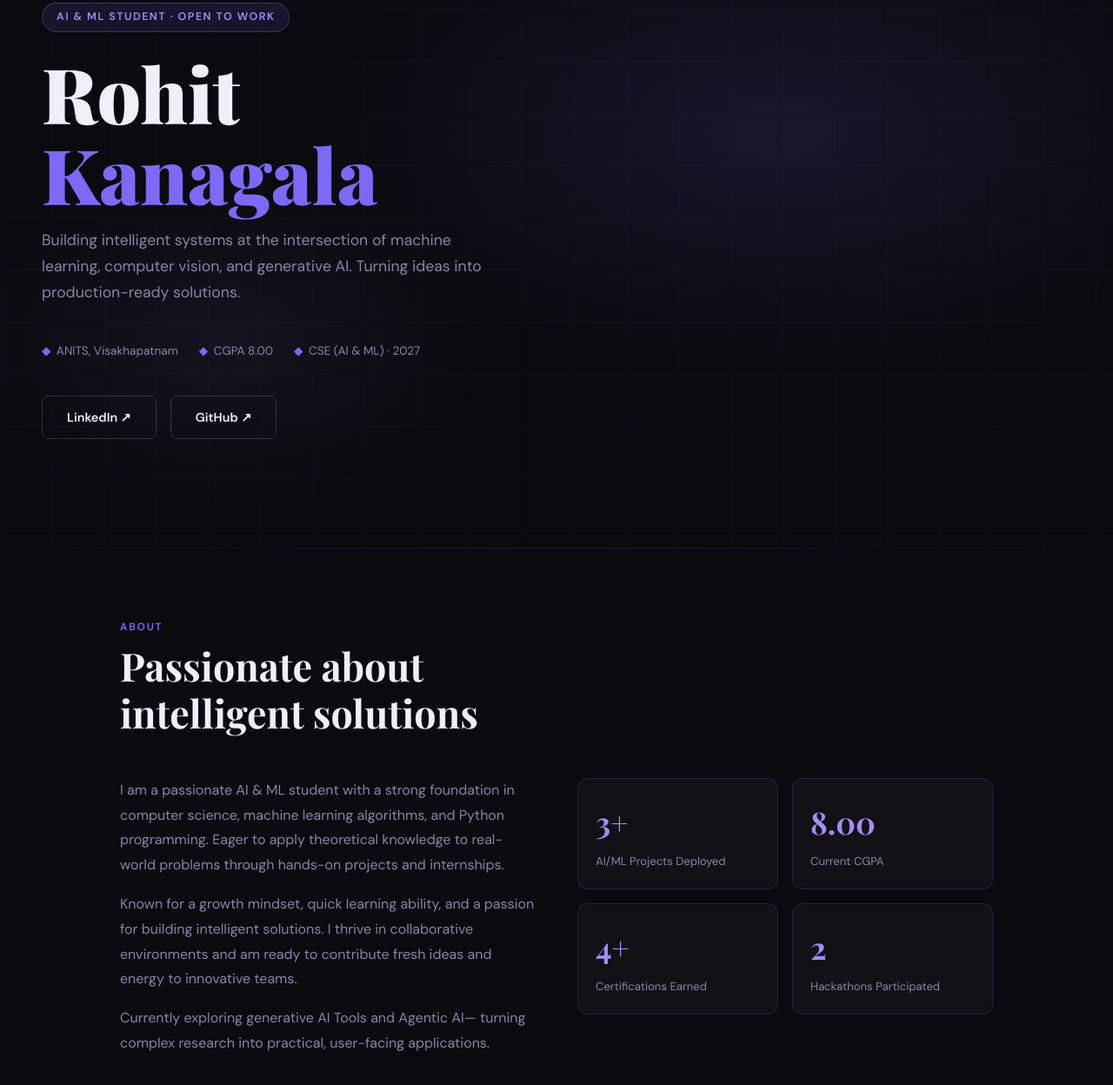
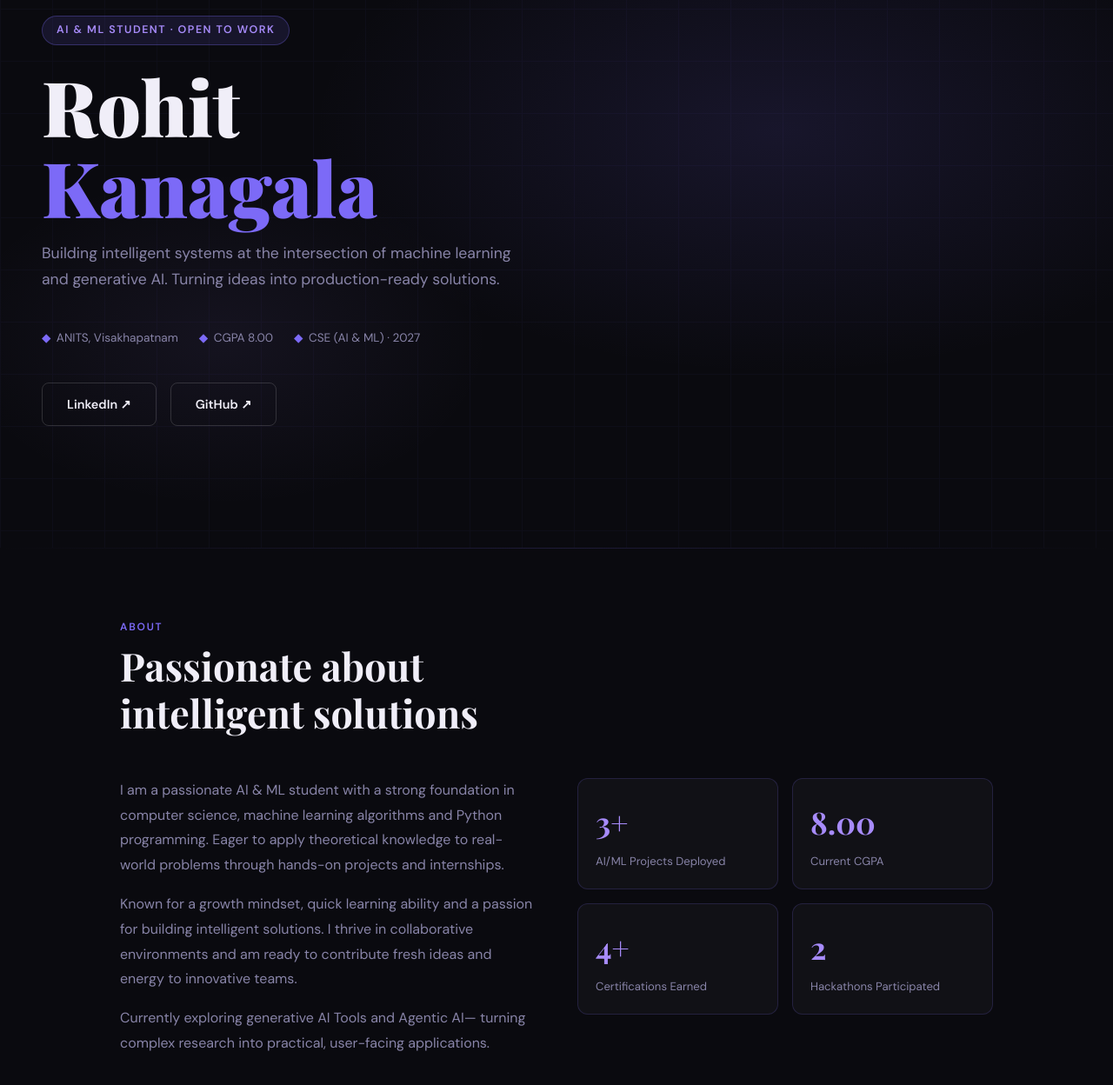
Before and after one commit to RohitKanagala/portfolio, a plain HTML site: page index.html in a window 1280 px wide. Shown: the part 170-1418 px from the top of the page at 87% size. Drawn offline with nearby package versions, Linux system fonts and the light colour scheme.

Commit message:
Update index.html

```diff
--- a/index.html
+++ b/index.html
@@ -369,7 +369,7 @@
   <div class="hero-content">
     <div class="hero-tag">AI &amp; ML Student · Open to Work </div>
     <h1 class="hero-name">Rohit<br><span>Kanagala</span></h1>
-    <p class="hero-sub">Building intelligent systems at the intersection of machine learning, computer vision, and generative AI. Turning ideas into production-ready solutions.</p>
+    <p class="hero-sub">Building intelligent systems at the intersection of machine learning and generative AI. Turning ideas into production-ready solutions.</p>
     <div class="hero-meta">
       <span><span class="dot">◆</span> ANITS, Visakhapatnam</span>
       <span><span class="dot">◆</span> CGPA 8.00</span>
@@ -392,8 +392,8 @@
   </div>
   <div class="about-grid reveal">
     <div class="about-text">
-      <p>I am a passionate AI &amp; ML student with a strong foundation in computer science, machine learning algorithms, and Python programming. Eager to apply theoretical knowledge to real-world problems through hands-on projects and internships.</p>
-      <p>Known for a growth mindset, quick learning ability, and a passion for building intelligent solutions. I thrive in collaborative environments and am ready to contribute fresh ideas and energy to innovative teams.</p>
+      <p>I am a passionate AI &amp; ML student with a strong foundation in computer science, machine learning algorithms and Python programming. Eager to apply theoretical knowledge to real-world problems through hands-on projects and internships.</p>
+      <p>Known for a growth mindset, quick learning ability and a passion for building intelligent solutions. I thrive in collaborative environments and am ready to contribute fresh ideas and energy to innovative teams.</p>
       <p>Currently exploring generative AI Tools and Agentic AI— turning complex research into practical, user-facing applications.</p>
     </div>
     <div class="stats-grid">
```
